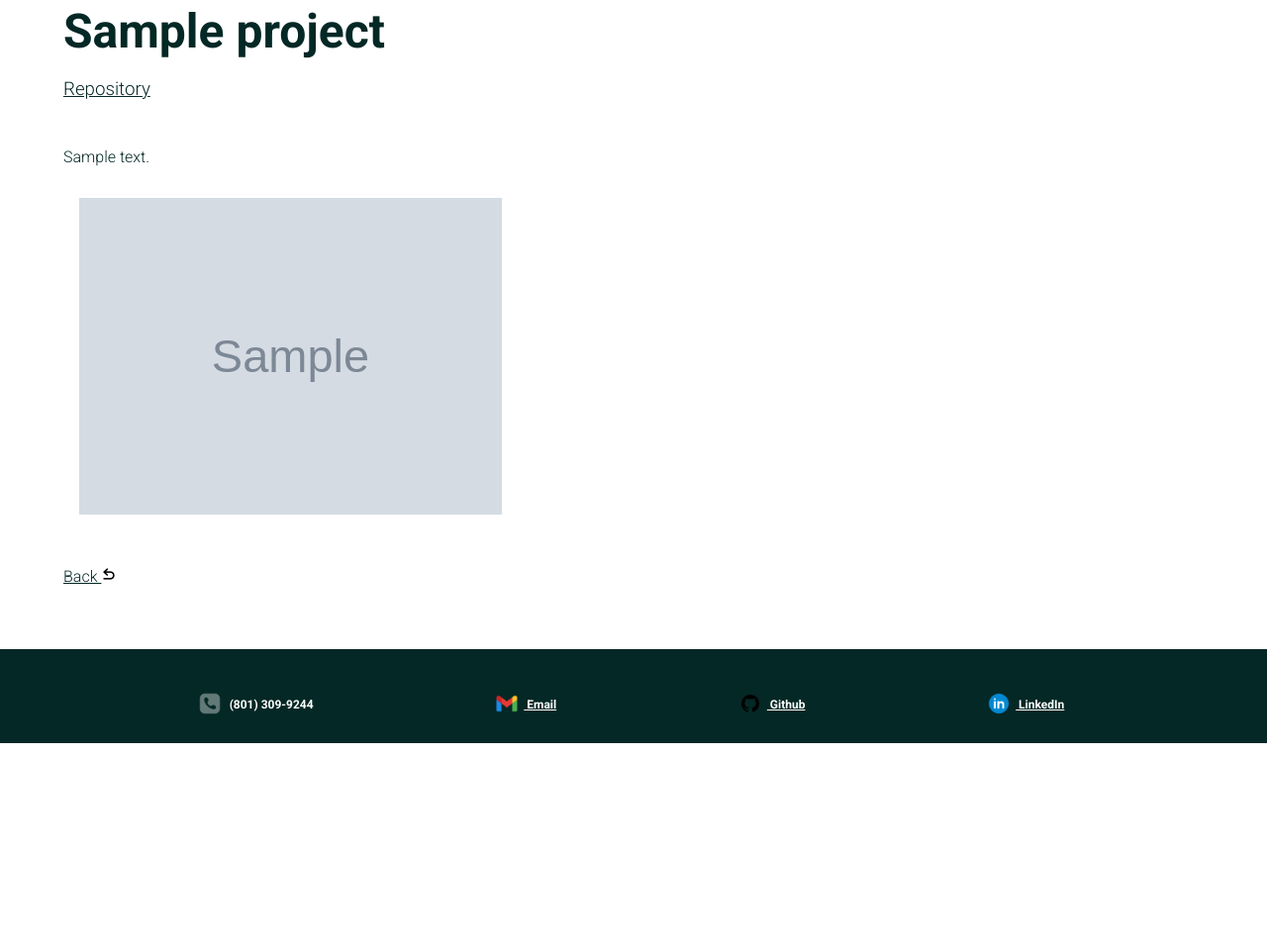
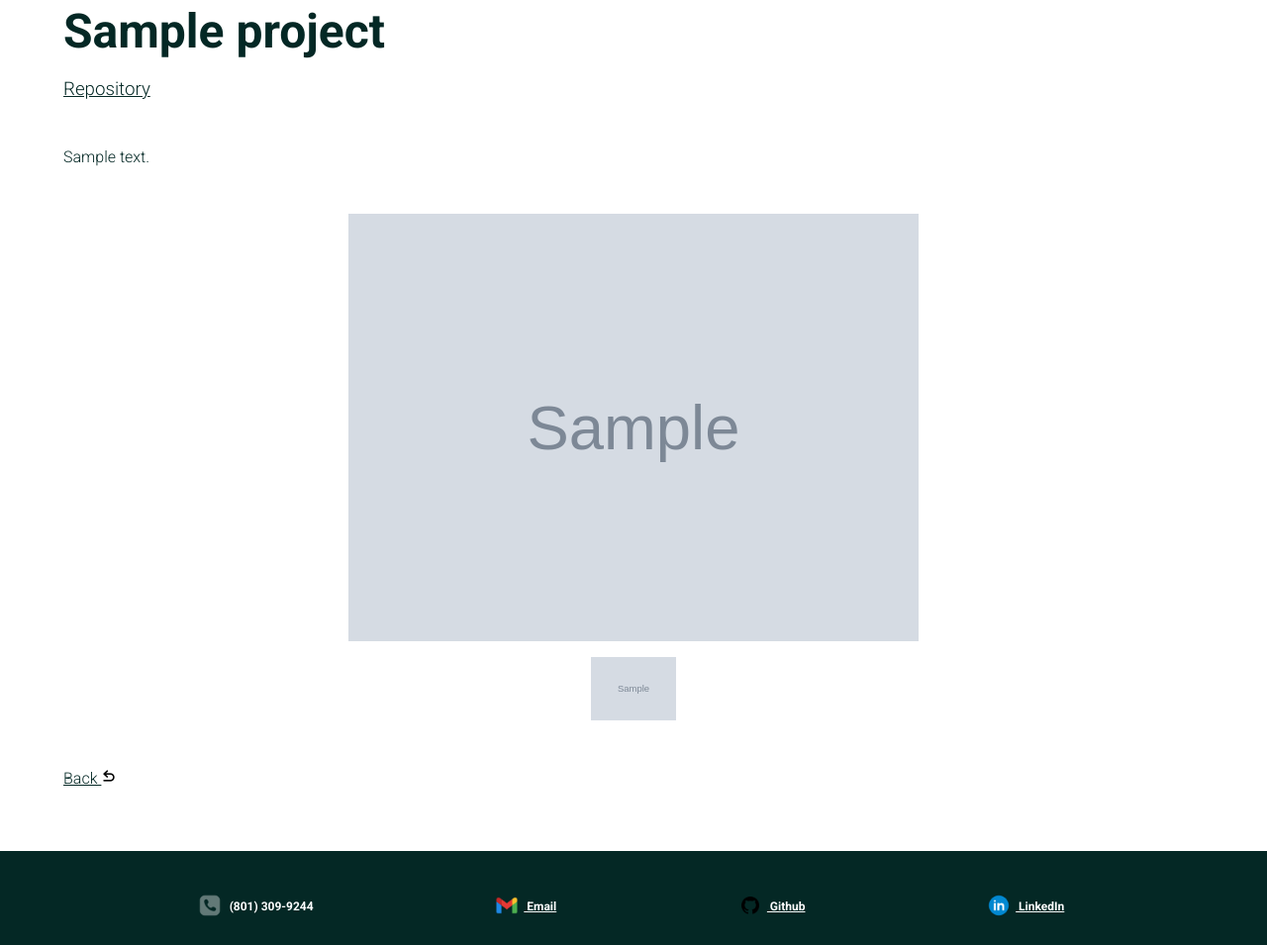
Before and after one commit to JonBancroft/personalWebsite, a Django app: page /projects/1/ in a window 1280 px wide. Shown: the part 139-1094 px from the top of the page at 99% size. Before the commit the page ends 890 px from the top, so only its background shows below. Run offline with Django 5.2, Linux system fonts and the light colour scheme; tables that the repository leaves empty hold one stand-in row (values such as "Sample post"); grey boxes marked "Sample" are stand-in pictures.

Commit message:
start setup for project image gallery

```diff
--- a/aboutMe/templates/project.html
+++ b/aboutMe/templates/project.html
@@ -1,12 +1,26 @@
 {% include "header.html" %}
+<script src="/static/modal.js"></script>
 <main>
 	<h1 id="main-intro">{{ project.name }}</h1>
 	<h3 id="repo-link"><a href="{{ project.repo_link }}">Repository</a></h3>
 	<p>{{ project.description }}</p>
-	<div id="photo-gallery">
-		{% for image in gallery_images %}
-			<img src="{{ image.image.url }}">
-		{% endfor %}
+
+	<div id="image-display">
+		<img src={{ gallery_images.0.image.url }} id="main-image" class="selectable">
+		<div id="image-bar">
+			{% for image in gallery_images %}
+				<img src="{{ image.image.url }}" class="selectable">
+			{% endfor %}
+		</div>
+	</div>
+
+	<div id="myModal" class="modal">
+		<div class="modal-content">
+			<span class="close">&times;</span>
+			<img src={{ gallery_images.0.image.url }} id="modal-image">
+		</div>
+	</div>
+
 	</div>
 	<a href="/projects">
 		<p>Back <img src="/static/back-arrow.png" id="back-arrow"></p>
--- a/static/main.css
+++ b/static/main.css
@@ -216,8 +216,71 @@ footer img {
 	margin-bottom: 3rem;
 }
 
-#photo-gallery img{
+.modal {
+  display: none;
+  position: fixed;
+  z-index: 1;
+  left: 0;
+  top: 0;
+  width: 100%;
+  height: 100%;
+  overflow: auto;
+  background-color: rgb(0,0,0);
+  background-color: rgba(0,0,0,0.4);
+}
+
+.modal-content {
+  background-color: #fefefe;
+  margin: 15% auto;
+  padding: 20px;
+  border: 1px solid #888;
+  width: 80%;
+}
+
+.close {
+  color: #aaa;
+  float: right;
+  font-size: 28px;
+  font-weight: bold;
+}
+
+.close:hover,
+.close:focus {
+  color: black;
+  text-decoration: none;
+  cursor: pointer;
+}
+
+#image-display {
+	display: flex;
+	flex-direction: column;
+	align-items: center;
+}
+
+#main-image {
+	width: 50%;
+	height:auto;
+	margin: 2rem auto 0;
+}
+
+.selectable:hover {
+	filter: brightness(50%);
+	cursor: pointer;
+}
+
+#image-bar {
+	display: flex;
+	flex-direction: row;
+	justify-content: center;
+}
+
+#image-bar img {
+	height: 4rem;
 	width: auto;
-	height: 20rem;
-	padding: 1rem;
+	margin: 1rem;
 }
+
+#modal-image {
+	width: 100%;
+	height: auto;
+}
--- /dev/null
+++ b/static/modal.js
@@ -0,0 +1,22 @@
+document.addEventListener('DOMContentLoaded', function() {
+  var modal = document.getElementById("myModal");
+  var mainImage = document.getElementById("main-image");
+  var span = document.getElementsByClassName("close")[0];
+
+  // When the user clicks on the button, open the modal
+  mainImage.onclick = function() {
+    modal.style.display = "block";
+  }
+
+  // When the user clicks on <span> (x), close the modal
+  span.onclick = function() {
+    modal.style.display = "none";
+  }
+
+  // When the user clicks anywhere outside of the modal, close it
+  window.onclick = function(event) {
+    if (event.target == modal) {
+      modal.style.display = "none";
+    }
+  }
+});
```
